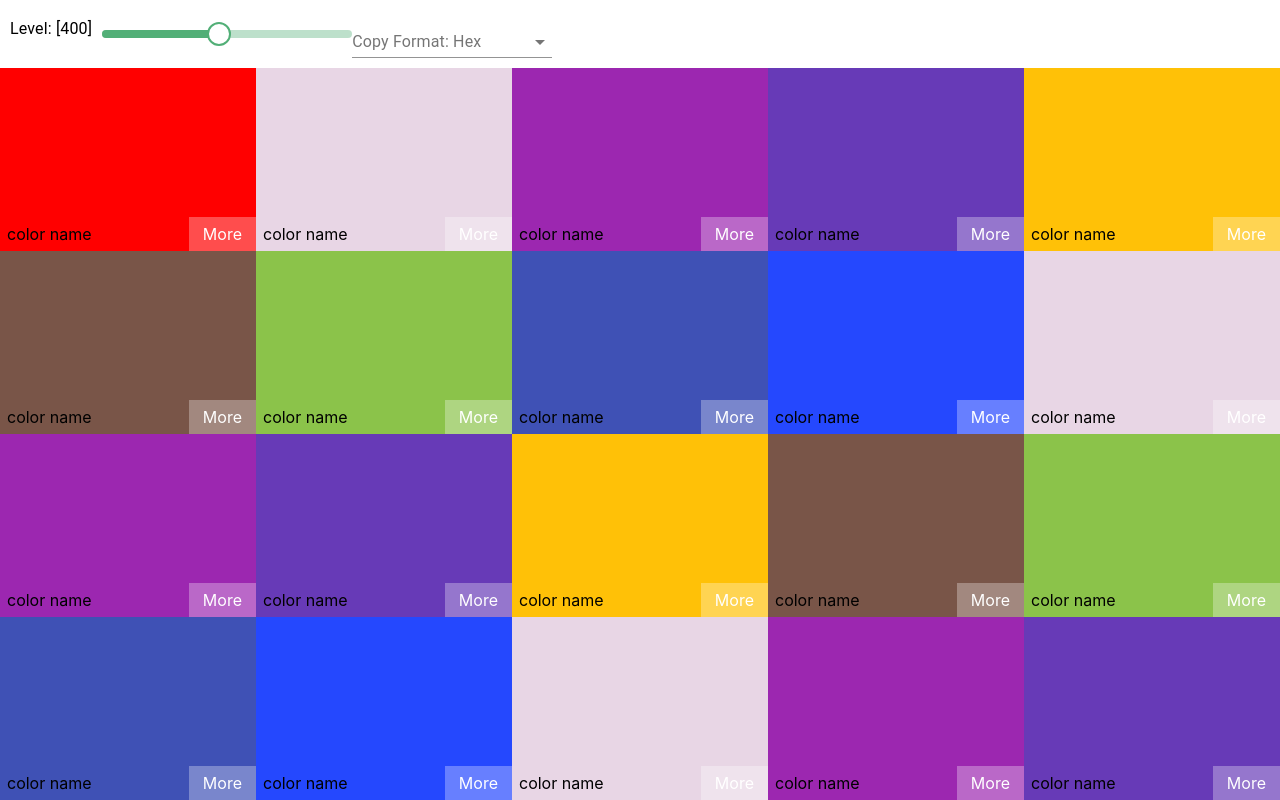
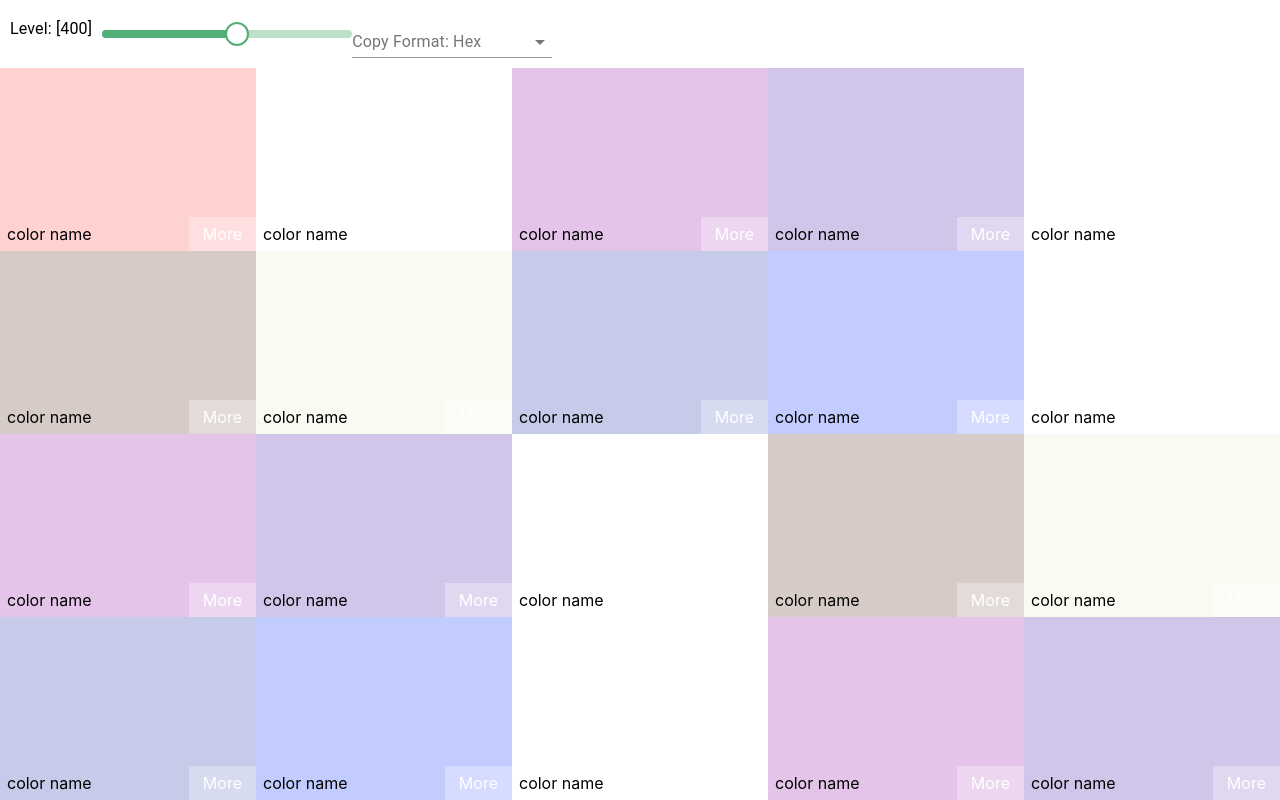
Before and after one commit to lucas-mdiniz/color-palette, a React (Create React App) app: page /palette/asd in a window 1280 px wide. Built offline with nearby package versions, Linux system fonts and the light colour scheme; data requests are answered from the project's data file; the HTML template or start-up script is replaced by a standard one.

Commit message:
Luminance slider working with the colors

```diff
--- a/src/ColorBox.js
+++ b/src/ColorBox.js
@@ -3,6 +3,7 @@ import {Link} from 'react-router-dom';
 import styled from 'styled-components';
 import {CopyToClipboard} from 'react-copy-to-clipboard';
 import color from "chroma-js";
+import chroma from "chroma-js";
 
 const CopyButton = styled.button`
     color: #fff;
@@ -98,14 +99,22 @@ class ColorBox extends Component{
         }
     }
 
+    colorLuminance(){
+        return chroma(this.props.color).luminance(chroma(this.props.color).luminance() + this.props.luminanceLevel/800);
+    }
+
     copyColor(){
         this.setState({copied: true}, () => {setTimeout(() =>{ this.setState({copied: false})}, 1000)});
     }
 
     render(){
+
+        const color = this.props.luminanceLevel ? this.colorLuminance() : this.props.color;
+        console.log(color);
+
         return(
-            <CopyToClipboard text={this.colorFormated()} onCopy={this.copyColor}>
-                <Box color={this.props.color}>
+            <CopyToClipboard text={color} onCopy={this.copyColor}>
+                <Box color={color}>
                     <BoxOverlay colorOverlay={this.props.color} colorCopied={this.state.copied}>
                         <CopiedSign>Copied!</CopiedSign>
                     </BoxOverlay>
--- a/src/ColorShades.js
+++ b/src/ColorShades.js
@@ -48,7 +48,6 @@ class ColorShades extends Component{
         const
             color = this.props.location.state.color,
             step = 1/(this.props.paleteSize + 1);
-        console.log(step);
 
         let colorShadesArray = [];
 
@@ -62,7 +61,6 @@ class ColorShades extends Component{
     }
 
     render(){
-
         return(
             <PaletteWrapper>
                 <PaletteHeader colorFormat={this.handleFormat}></PaletteHeader>
--- a/src/Palette.js
+++ b/src/Palette.js
@@ -28,14 +28,20 @@ class Palette extends Component{
         super();
 
         this.state = {
-            colorFormat: 'hex'
+            colorFormat: 'hex',
+            luminanceSlider: 400
         }
 
         this.handleFormat = this.handleFormat.bind(this);
+        this.handleLuminance = this.handleLuminance.bind(this);
     }
 
     handleFormat(colorFormat){
         this.setState({colorFormat});
+    }
+
+    handleLuminance(luminanceSlider){
+        this.setState({luminanceSlider});
     }
 
     render(){
@@ -43,14 +49,14 @@ class Palette extends Component{
 
         if(this.props.palettes.length !== 0){
             paletteRender = Object.entries(this.props.palettes.filter(palette => palette.id === this.props.urlParams.match.params.id)[0]
-            .colors).map(color => <GridItem><ColorBox color={color[1]} colorFormat={this.state.colorFormat} name={color[0]} hasMore={true}/></GridItem>);
+            .colors).map(color => <GridItem><ColorBox color={color[1]} luminanceLevel={this.state.luminanceSlider} colorFormat={this.state.colorFormat} name={color[0]} hasMore={true}/></GridItem>);
         } else {
             paletteRender = <p>loading</p>
         }
 
         return(
             <PaletteWrapper>
-                <PaletteHeader colorFormat={this.handleFormat}></PaletteHeader>
+                <PaletteHeader colorFormat={this.handleFormat} luminanceSlider={this.handleLuminance} luminanceOn></PaletteHeader>
                 <Container>
                     {paletteRender}
                 </Container>
--- a/src/PaletteHeader.js
+++ b/src/PaletteHeader.js
@@ -73,13 +73,13 @@ class PaletteHeader extends Component{
     handleSlider(e, value){
         this.setState({
             luminanceSlider: value
-        });
+        }, () => this.props.luminanceSlider(this.state.luminanceSlider));
     }
 
     render(){
-
         return(
             <StyledPaletteHeader>
+                { this.props.luminanceOn &&
                     <SliderWrapper>
                         <StyledTypography gutterBottom>Level: [{this.state.luminanceSlider}]</StyledTypography>
                         <StyledSlider
@@ -87,13 +87,13 @@ class PaletteHeader extends Component{
                             valueLabelDisplay="auto"
                             step={100}
                             min={50}
-                        max={800}
+                            max={700}
                             value={this.state.luminanceSlider}
                             onChange={this.handleSlider}
                             name='luminanceSlider'
                         />
                     </SliderWrapper>
-
+                }
                 <FormControl>
                     <InputLabel htmlFor="color-format">Copy Format: Hex</InputLabel>
                     <StyledSelect
```
Lines whose indentation alone changed are shown as unchanged.
